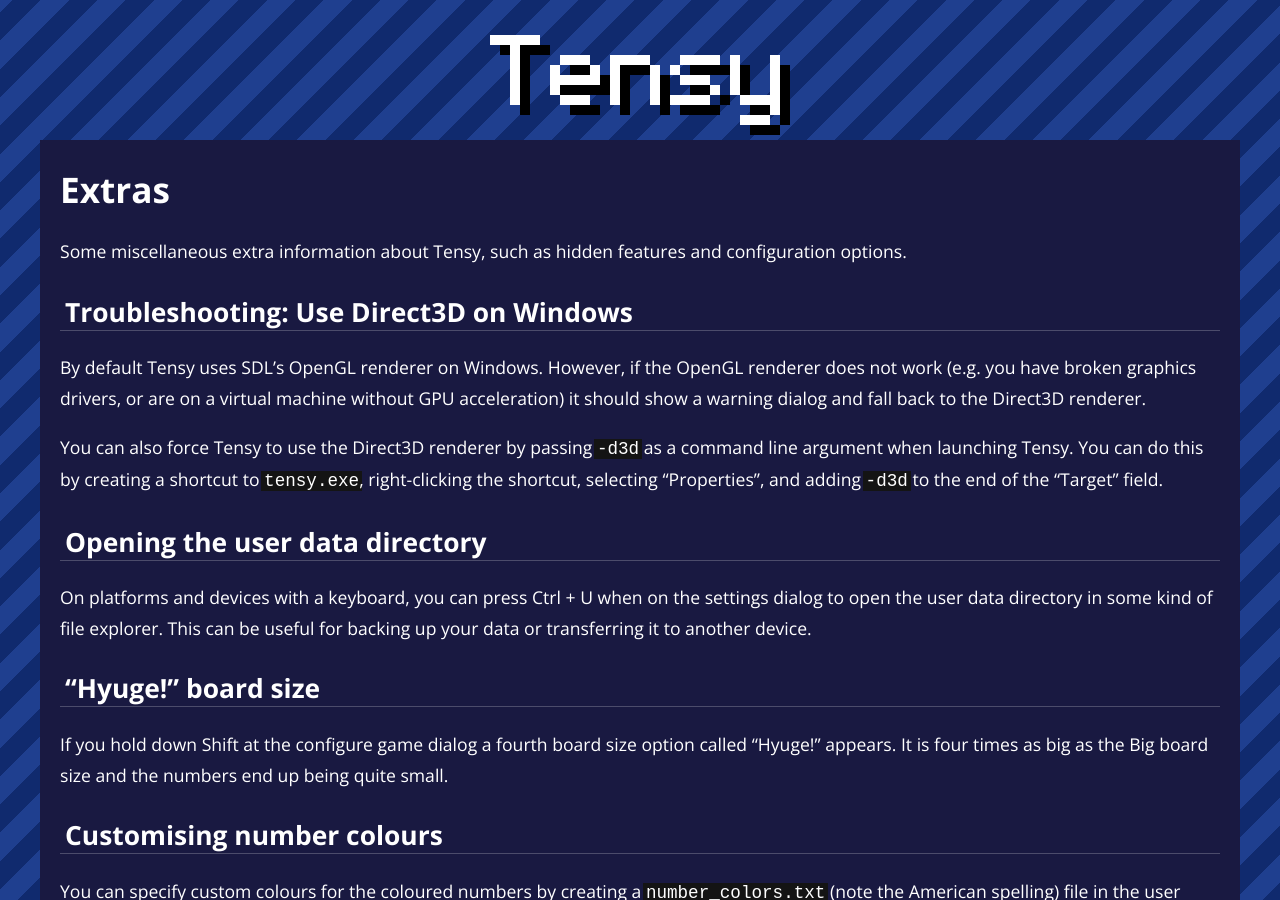
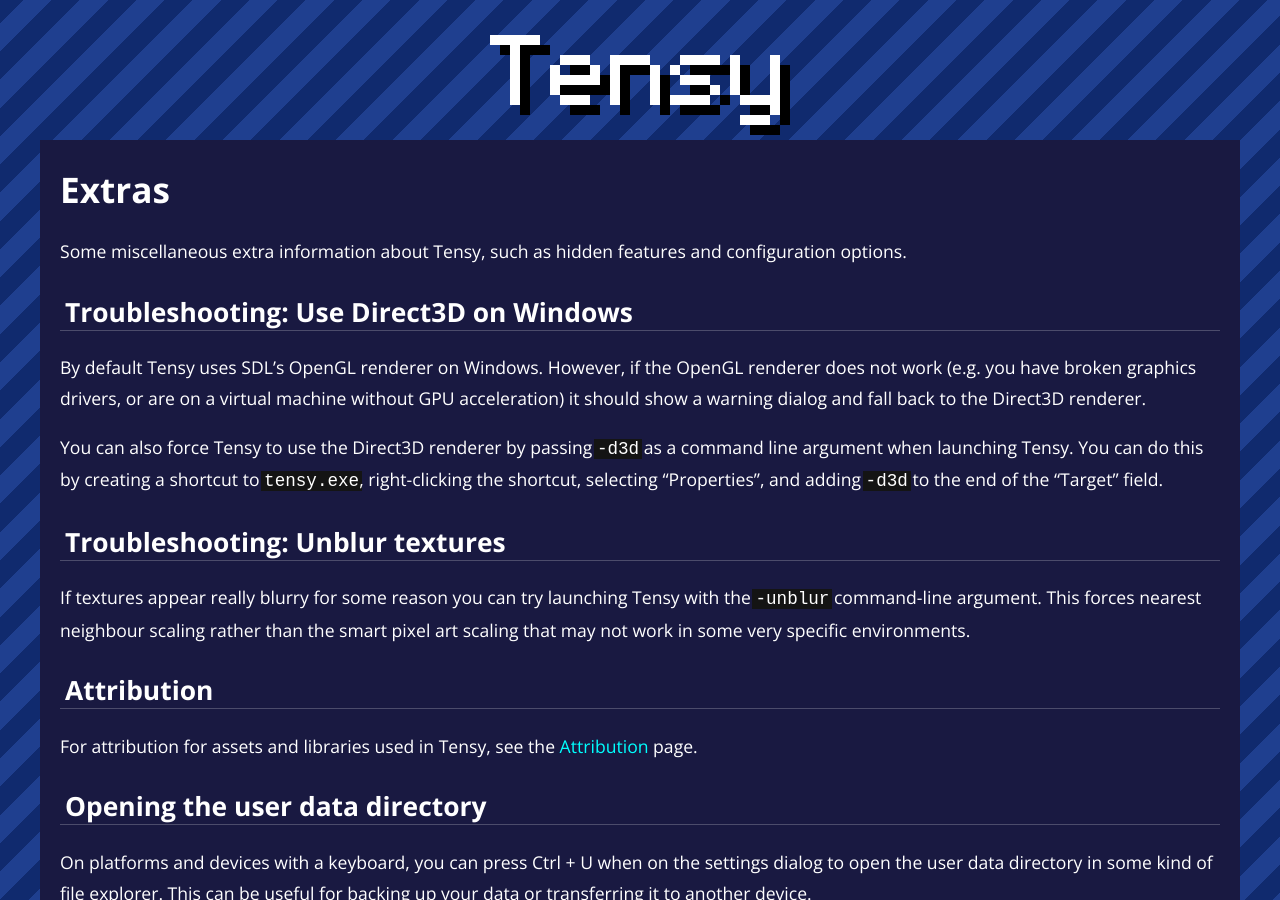
Before and after one commit to rollerozxa/tensy.voxelmanip.se, a Jekyll site: the page built from extras.md, in a window 1280 px wide and 900 px high. Built offline with Jekyll 4.4.1, drawn with Linux system fonts in a browser that asks for light colours.

Commit message:
Add some more sections to the extras page

```diff
--- a/extras.md
+++ b/extras.md
@@ -9,6 +9,12 @@
 By default Tensy uses SDL's OpenGL renderer on Windows. However, if the OpenGL renderer does not work (e.g. you have broken graphics drivers, or are on a virtual machine without GPU acceleration) it should show a warning dialog and fall back to the Direct3D renderer.
 
 You can also force Tensy to use the Direct3D renderer by passing `-d3d` as a command line argument when launching Tensy. You can do this by creating a shortcut to `tensy.exe`, right-clicking the shortcut, selecting "Properties", and adding `-d3d` to the end of the "Target" field.
+
+## Troubleshooting: Unblur textures
+If textures appear really blurry for some reason you can try launching Tensy with the `-unblur` command-line argument. This forces nearest neighbour scaling rather than the smart pixel art scaling that may not work in some very specific environments.
+
+## Attribution
+For attribution for assets and libraries used in Tensy, see the [Attribution](/attribution/) page.
 
 ## Opening the user data directory
 On platforms and devices with a keyboard, you can press Ctrl + U when on the settings dialog to open the user data directory in some kind of file explorer. This can be useful for backing up your data or transferring it to another device.
```
